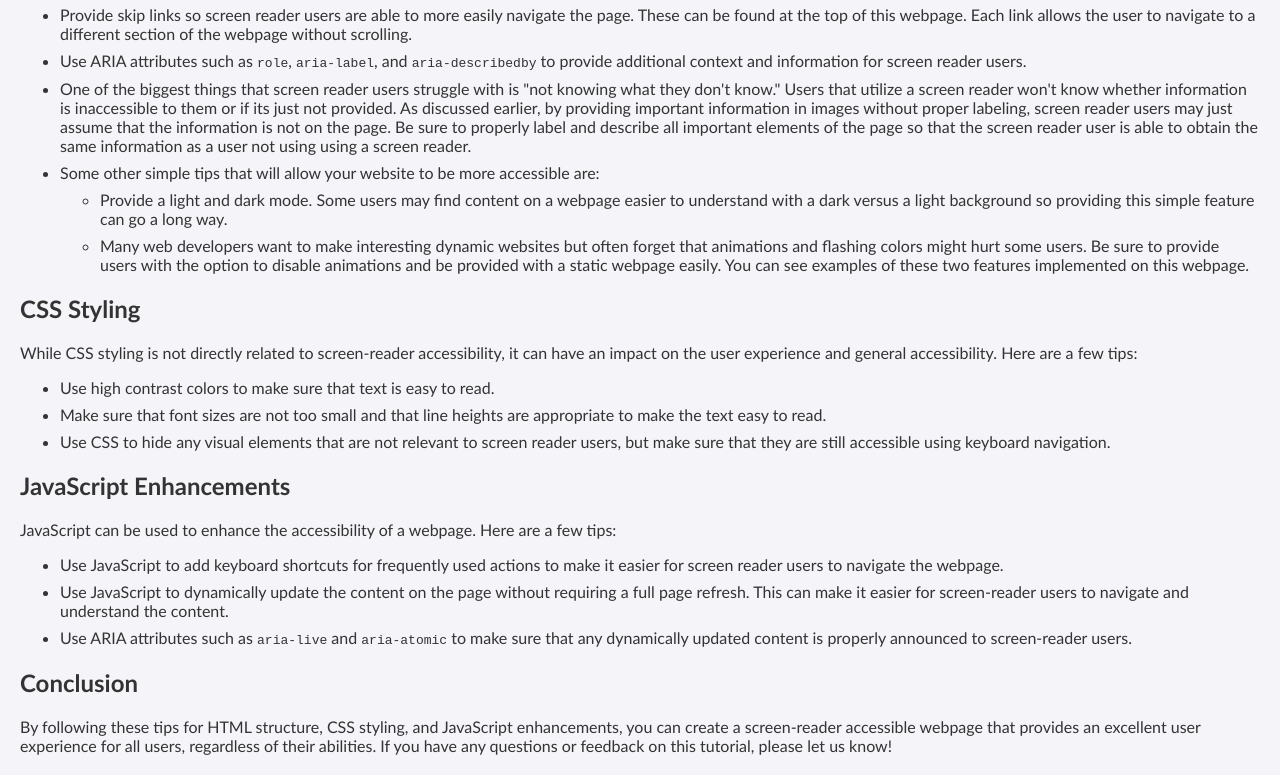
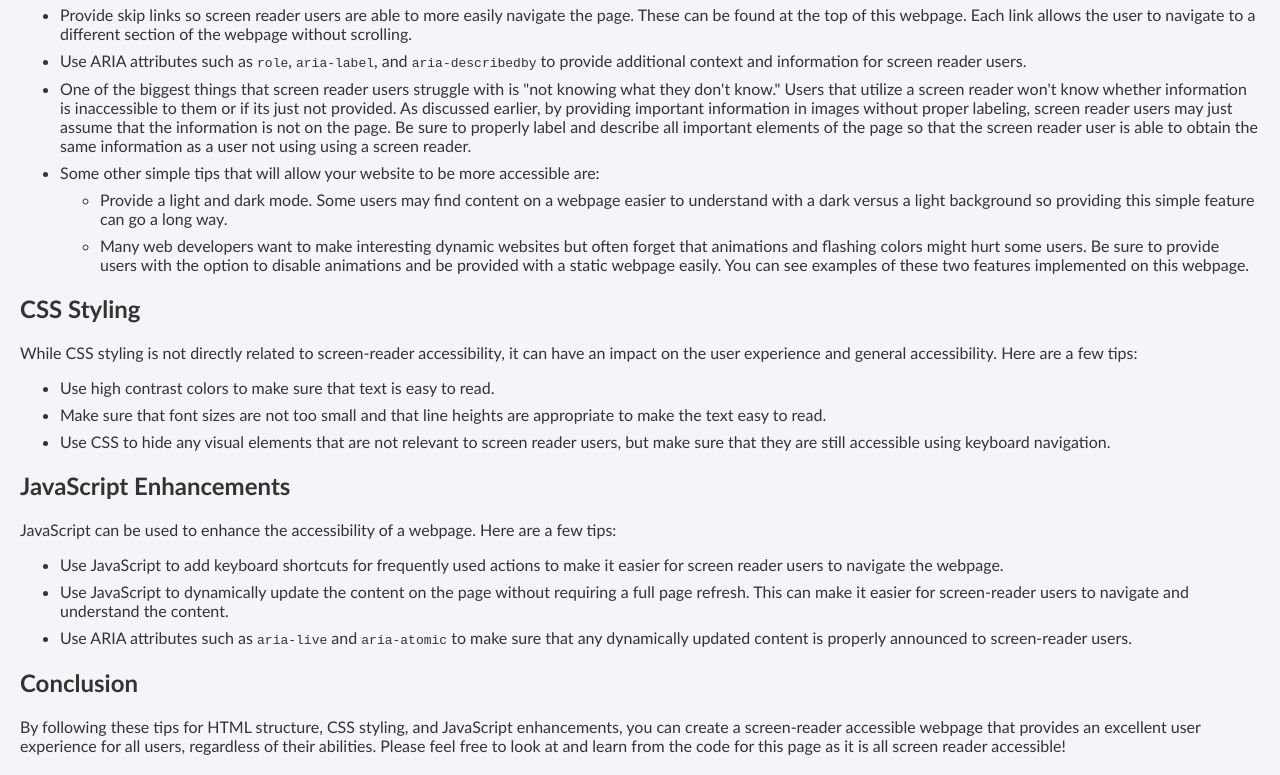
Before and after one commit to ty-berg/ty-berg.github.io, a plain HTML site: page index.html in a window 1280 px wide. Shown: the part 1479-2254 px from the top of the page. Drawn offline with Linux system fonts and the light colour scheme.

Commit message:
Update index.html

```diff
--- a/index.html
+++ b/index.html
@@ -97,6 +97,7 @@
     </ul>
 
     <h2 id="conclusion" tabindex="0">Conclusion</h2>
-    <p>By following these tips for HTML structure, CSS styling, and JavaScript enhancements, you can create a screen-reader accessible webpage that provides an excellent user experience for all users, regardless of their abilities. If you have any questions or feedback on this tutorial, please let us know!</p>
+    <p>By following these tips for HTML structure, CSS styling, and JavaScript enhancements, you can create a screen-reader accessible webpage that provides an excellent user experience for all users, regardless of their abilities.
+	    Please feel free to look at and learn from the code for this page as it is all screen reader accessible!</p>
 </body>
 </html>
```
